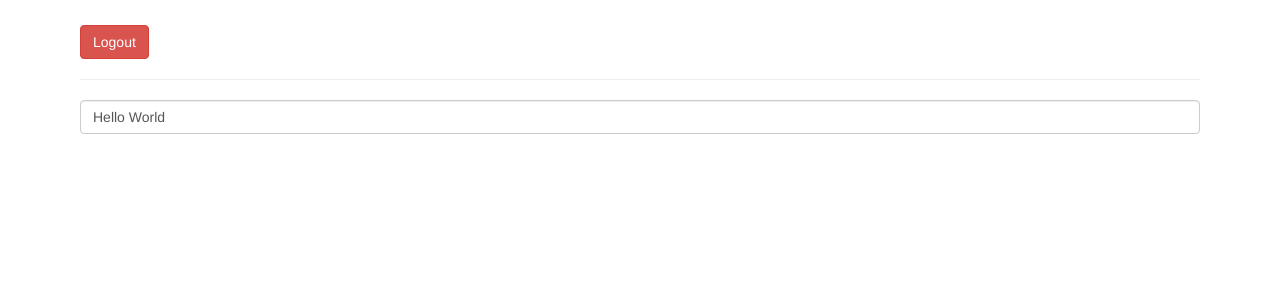
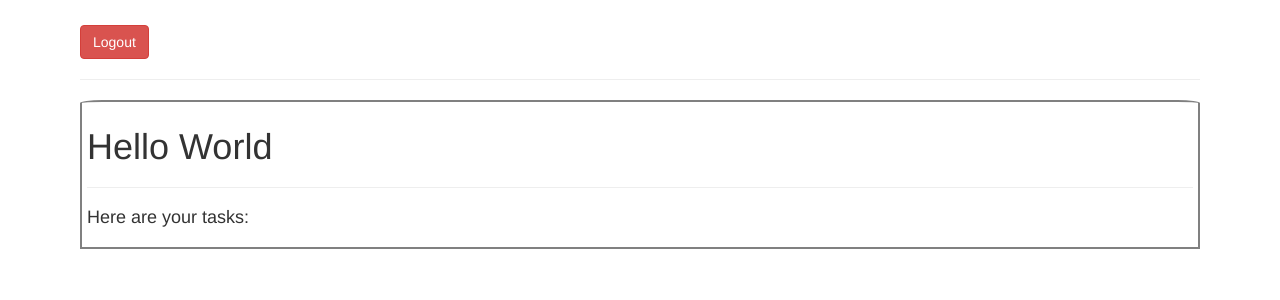
Before and after one commit to ShujaAbbas/mongo-server, a Flask app: page /test in a window 1280 px wide. Shown: the top 300 px of the page. Run offline with Flask 2, Linux system fonts and the light colour scheme; some libraries are stand-ins or nearby versions.

Commit message:
More bootstrap and flask

```diff
--- a/app/routes.py
+++ b/app/routes.py
@@ -45,7 +45,7 @@
 	tasks = [task for task in mongo.db.tasks.find({"uname": username},
 	{"_id":0, "uname": 0})]
 	#return jsonify({"tasks": tasks})
-	return render_template("hello.html")
+	return render_template("hello.html", tasks=tasks)
 
 @app.route('/todo/api/v1.0/tasks/<int:task_id>', methods=['GET'])
 def get_tasks_id(task_id):
--- a/app/templates/hello.html
+++ b/app/templates/hello.html
@@ -32,7 +32,20 @@
 			<div class="row">
 				<div class="col-md-12">
 					<button class="btn btn-danger btn-md" onclick="logout()">Logout</button><hr>
-					<h1 class="form-control" id="msg">Hello World</h1>
+
+					<div style="border: 2px solid grey; border-radius: 2% 2% 0% 0%; padding: 5px;">
+
+						<h1 class="form-group" id="msg">Hello World</h1><hr>
+						<h4 class="form-group">Here are your tasks:</h4>
+
+						{% for task in tasks %}
+						<div class="form-group"> Task: {{ task.title }} </div>
+						<div class="form-group"> Description: {{ task.description }} </div>
+						{% endfor %}
+
+					</div>
+
+
 				</div>
 			</div>
 		</div>
```
